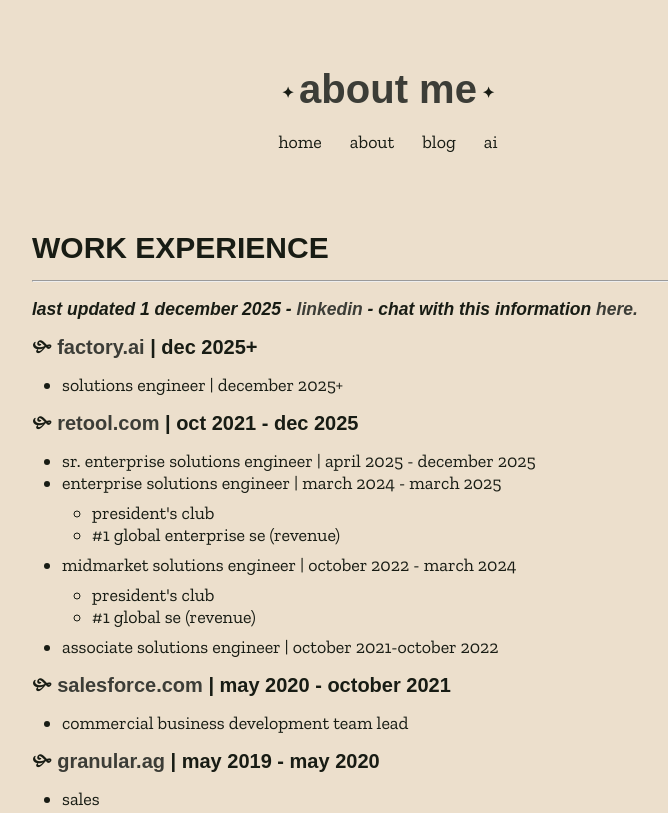
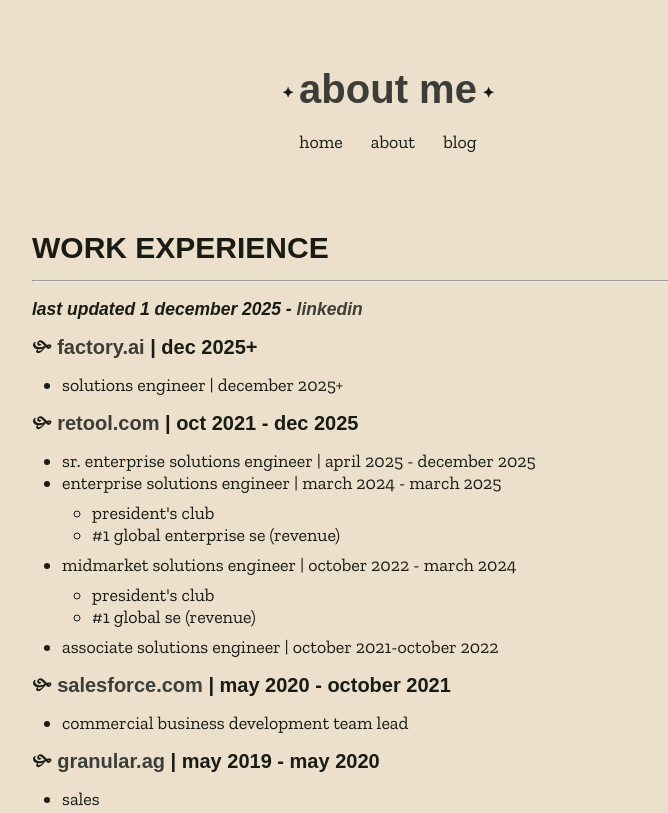
Before and after one commit to samfitz13/samfitz-nyc, a plain HTML site: page about.html in a window 1280 px wide. Shown: the top 813 px of the page, without its empty margins (252-920 px from the left). Drawn offline with nearby package versions, Linux system fonts and the light colour scheme; a web font is replaced by a local one.

Commit message:
fix(site): remove AI companion site links
Remove the AI navigation entries and About-page chat prompt.

Co-authored-by: factory-droid[bot] <138933559+factory-droid[bot]@users.noreply.github.com>

```diff
--- a/about.html
+++ b/about.html
@@ -21,7 +21,6 @@
           </li>
           <li><a href="./about.html">about</a></li>
           <li><a href="./blog.html">blog</a></li>
-          <li><a href="https://ai.samfitz.nyc">ai</a></li>
         </ul>
       </nav>
     </header>
@@ -31,9 +30,7 @@
       <h4>
         last updated 1 December 2025 -
 
-        <a href="https://linkedin.com/in/samfitz-nyc" target="blank">linkedin</a> -
-        <span>chat with this information
-          <a href="https://ai.samfitz.nyc">here.</a></span>
+        <a href="https://linkedin.com/in/samfitz-nyc" target="blank">linkedin</a>
       </h4>
       <h3>
         <a href="https://factory.ai">factory.ai</a> | dec 2025+
```
Also changed, not shown: blog.html (+0 -1 lines), how-its-made.html (+0 -1 lines), index.html (+0 -1 lines), posts/tools-i-use-to-be-productive.html (+0 -1 lines).
